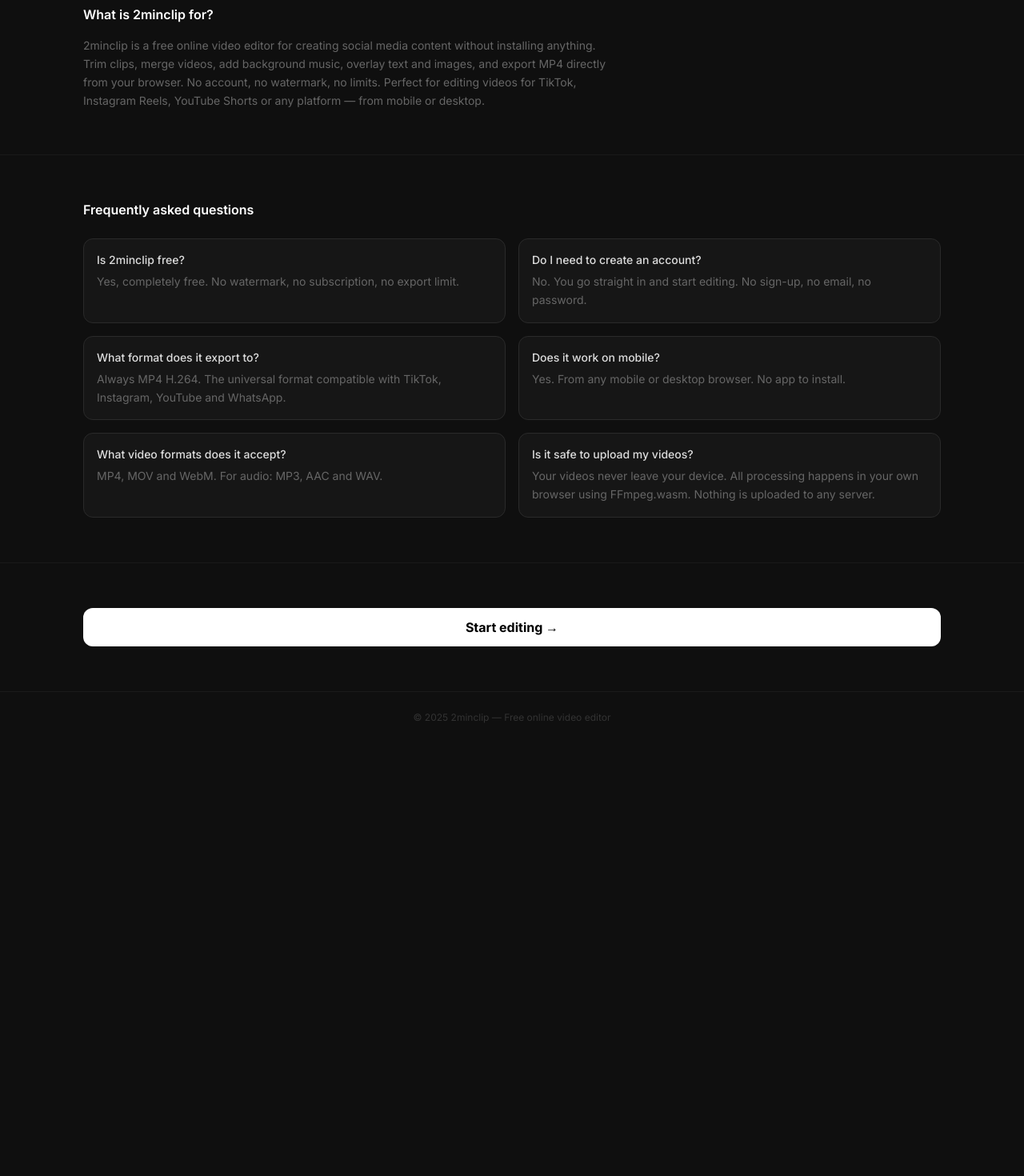
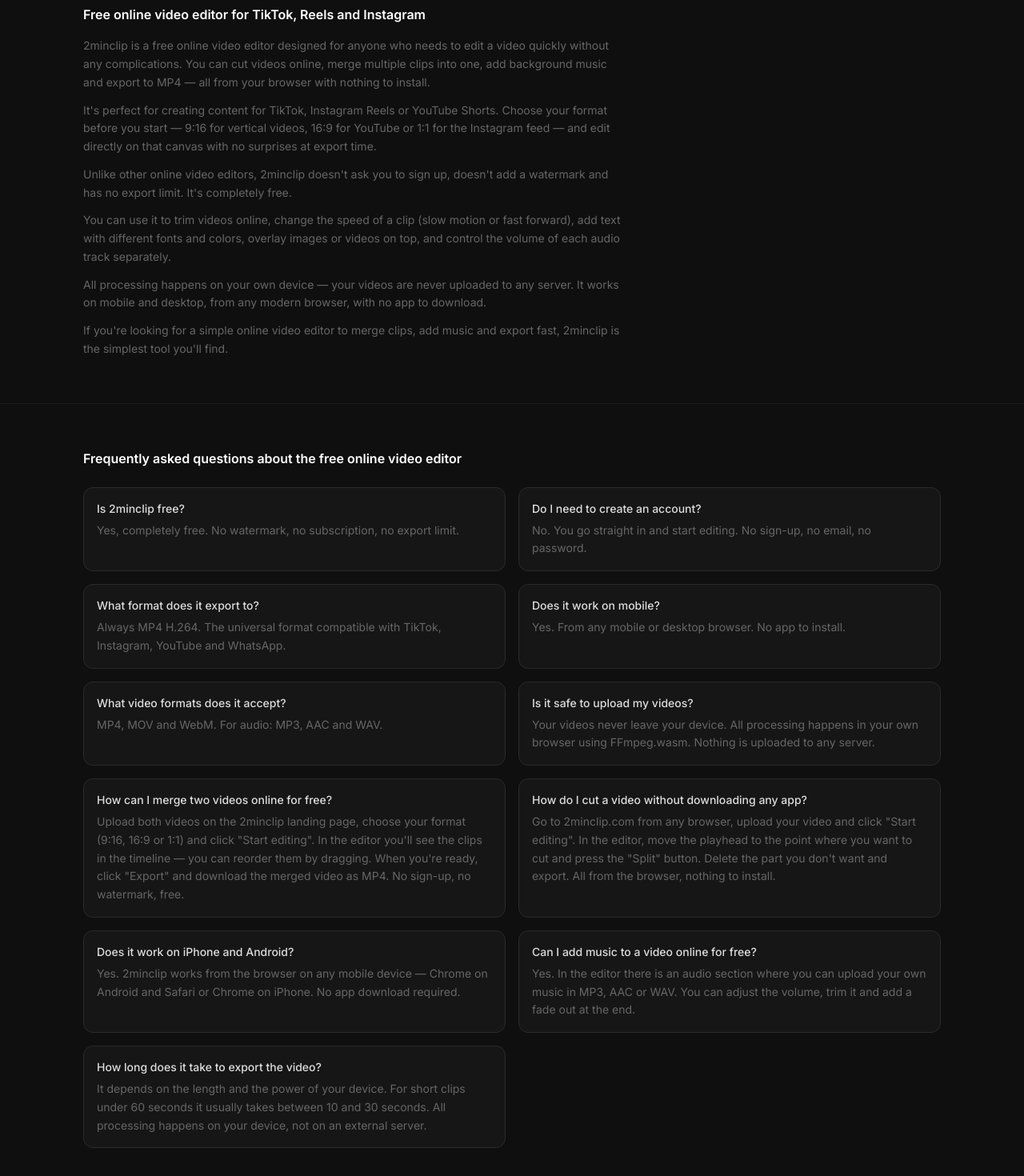
Before and after one commit to gvmaplicaciones/2minclip, a React (Vite) app: page / in a window 1280 px wide. Shown: the part 920-2390 px from the top of the page at 80% size. Before the commit the page ends 1849 px from the top, so only its background shows below. Built offline with nearby package versions, Linux system fonts and the light colour scheme.

Commit message:
implementaciones mejorar SEO

```diff
--- a/src/locales/en.json
+++ b/src/locales/en.json
@@ -23,16 +23,16 @@
     "format_1_1": "1:1 Square",
     "format_warning": "You won't be able to change it once inside",
     "start_editing": "Start editing",
-    "how_title": "How it works",
+    "how_title": "How to cut and merge videos online for free",
     "step1_title": "Choose your video format",
     "step1_desc": "9:16 for TikTok & Reels, 16:9 for YouTube, 1:1 for Instagram. The canvas stays fixed from the start.",
     "step2_title": "Upload and edit your clips",
     "step2_desc": "Cut with precision, reorder by dragging, add music, text and overlays. All from your browser.",
     "step3_title": "Export to MP4",
     "step3_desc": "No watermark, no sign-up, no payment. H.264 MP4 compatible with any platform.",
-    "why_title": "What is 2minclip for?",
-    "why_text": "2minclip is a free online video editor for creating social media content without installing anything. Trim clips, merge videos, add background music, overlay text and images, and export MP4 directly from your browser. No account, no watermark, no limits. Perfect for editing videos for TikTok, Instagram Reels, YouTube Shorts or any platform — from mobile or desktop.",
-    "faq_title": "Frequently asked questions",
+    "why_title": "Free online video editor for TikTok, Reels and Instagram",
+    "why_text": "2minclip is a free online video editor designed for anyone who needs to edit a video quickly without any complications. You can cut videos online, merge multiple clips into one, add background music and export to MP4 — all from your browser with nothing to install.\n\nIt's perfect for creating content for TikTok, Instagram Reels or YouTube Shorts. Choose your format before you start — 9:16 for vertical videos, 16:9 for YouTube or 1:1 for the Instagram feed — and edit directly on that canvas with no surprises at export time.\n\nUnlike other online video editors, 2minclip doesn't ask you to sign up, doesn't add a watermark and has no export limit. It's completely free.\n\nYou can use it to trim videos online, change the speed of a clip (slow motion or fast forward), add text with different fonts and colors, overlay images or videos on top, and control the volume of each audio track separately.\n\nAll processing happens on your own device — your videos are never uploaded to any server. It works on mobile and desktop, from any modern browser, with no app to download.\n\nIf you're looking for a simple online video editor to merge clips, add music and export fast, 2minclip is the simplest tool you'll find.",
+    "faq_title": "Frequently asked questions about the free online video editor",
     "faq_1_q": "Is 2minclip free?",
     "faq_1_a": "Yes, completely free. No watermark, no subscription, no export limit.",
     "faq_2_q": "Do I need to create an account?",
@@ -45,6 +45,16 @@
     "faq_5_a": "MP4, MOV and WebM. For audio: MP3, AAC and WAV.",
     "faq_6_q": "Is it safe to upload my videos?",
     "faq_6_a": "Your videos never leave your device. All processing happens in your own browser using FFmpeg.wasm. Nothing is uploaded to any server.",
+    "faq_7_q": "How can I merge two videos online for free?",
+    "faq_7_a": "Upload both videos on the 2minclip landing page, choose your format (9:16, 16:9 or 1:1) and click \"Start editing\". In the editor you'll see the clips in the timeline — you can reorder them by dragging. When you're ready, click \"Export\" and download the merged video as MP4. No sign-up, no watermark, free.",
+    "faq_8_q": "How do I cut a video without downloading any app?",
+    "faq_8_a": "Go to 2minclip.com from any browser, upload your video and click \"Start editing\". In the editor, move the playhead to the point where you want to cut and press the \"Split\" button. Delete the part you don't want and export. All from the browser, nothing to install.",
+    "faq_9_q": "Does it work on iPhone and Android?",
+    "faq_9_a": "Yes. 2minclip works from the browser on any mobile device — Chrome on Android and Safari or Chrome on iPhone. No app download required.",
+    "faq_10_q": "Can I add music to a video online for free?",
+    "faq_10_a": "Yes. In the editor there is an audio section where you can upload your own music in MP3, AAC or WAV. You can adjust the volume, trim it and add a fade out at the end.",
+    "faq_11_q": "How long does it take to export the video?",
+    "faq_11_a": "It depends on the length and the power of your device. For short clips under 60 seconds it usually takes between 10 and 30 seconds. All processing happens on your device, not on an external server.",
     "feat1": "Trim, merge and reorder clips",
     "feat2": "Add audio, text and images",
     "feat3": "Export to MP4 H.264 with no watermark",
--- a/src/locales/es.json
+++ b/src/locales/es.json
@@ -23,16 +23,16 @@
     "format_1_1": "1:1 Instagram",
     "format_warning": "No podrás cambiarlo una vez dentro",
     "start_editing": "Empezar a editar",
-    "how_title": "Cómo funciona",
+    "how_title": "Cómo cortar y unir vídeos online gratis",
     "step1_title": "Elige el formato de tu vídeo",
     "step1_desc": "9:16 para TikTok y Reels, 16:9 para YouTube, 1:1 para Instagram. El canvas queda fijo desde el principio.",
     "step2_title": "Sube tus clips y edítalos",
     "step2_desc": "Corta con precisión, ordena arrastrando, añade música, texto y overlays. Todo desde el navegador.",
     "step3_title": "Exporta en MP4",
     "step3_desc": "Sin marca de agua, sin registrarte, sin pagar. MP4 H.264 compatible con cualquier plataforma.",
-    "why_title": "Para qué sirve 2minclip",
-    "why_text": "2minclip es un editor de vídeo online gratis para crear contenido para redes sociales sin instalar nada. Puedes recortar clips, unir vídeos, añadir música de fondo, superponer texto e imágenes y exportar en MP4 directamente desde tu navegador. Sin cuenta, sin marca de agua, sin límites. Ideal para editar vídeos para TikTok, Instagram Reels, YouTube Shorts o cualquier plataforma desde el móvil o el ordenador.",
-    "faq_title": "Preguntas frecuentes",
+    "why_title": "Editor de vídeo online para TikTok, Reels e Instagram",
+    "why_text": "2minclip es un editor de vídeo online gratuito pensado para quien necesita editar un vídeo rápido sin complicaciones. Puedes cortar vídeos online, unir varios clips en uno, añadir música de fondo y exportar en MP4, todo desde el navegador y sin instalar nada.\n\nEs perfecto para crear contenido para TikTok, Instagram Reels o YouTube Shorts. Elige el formato antes de empezar — 9:16 para vídeos verticales, 16:9 para YouTube o 1:1 para el feed de Instagram — y edita directamente sobre ese lienzo sin sorpresas al exportar.\n\nA diferencia de otros editores de vídeo online, 2minclip no te pide que te registres, no añade marca de agua y no tiene límite de exportaciones. Es completamente gratis.\n\nPuedes usarlo para recortar vídeos online, cambiar la velocidad de un clip (cámara lenta o rápida), añadir texto con distintas fuentes y colores, superponer imágenes o vídeos encima, y controlar el volumen de cada pista de audio por separado.\n\nTodo el procesamiento ocurre en tu propio dispositivo — tus vídeos nunca se suben a ningún servidor. Funciona en móvil y en ordenador, desde cualquier navegador moderno, sin descargar ninguna aplicación.\n\nSi buscas un editor de vídeo online sencillo para unir clips, añadir música y exportar rápido, 2minclip es la herramienta más simple que encontrarás.",
+    "faq_title": "Preguntas frecuentes sobre el editor de vídeo online gratis",
     "faq_1_q": "¿Es gratis 2minclip?",
     "faq_1_a": "Sí, completamente gratis. Sin marca de agua, sin suscripción, sin límite de exportaciones.",
     "faq_2_q": "¿Necesito crear una cuenta?",
@@ -45,6 +45,16 @@
     "faq_5_a": "MP4, MOV y WebM. Para audio: MP3, AAC y WAV.",
     "faq_6_q": "¿Es seguro subir mis vídeos?",
     "faq_6_a": "Tus vídeos nunca salen de tu dispositivo. Todo el procesamiento ocurre en tu propio navegador con FFmpeg.wasm. No se sube nada a ningún servidor.",
+    "faq_7_q": "¿Cómo puedo unir dos vídeos online gratis?",
+    "faq_7_a": "Sube los dos vídeos en la landing de 2minclip, elige el formato (9:16, 16:9 o 1:1) y pulsa \"Empezar a editar\". En el editor verás los clips en el timeline — puedes reordenarlos arrastrando. Cuando estés listo, pulsa \"Exportar\" y descarga el vídeo unido en MP4. Sin registro, sin marca de agua, gratis.",
+    "faq_8_q": "¿Cómo cortar un vídeo sin descargar ninguna aplicación?",
+    "faq_8_a": "Entra en 2minclip.com desde cualquier navegador, sube tu vídeo y pulsa \"Empezar a editar\". En el editor, mueve el cabezal al punto donde quieres cortar y pulsa el botón \"Dividir\". Elimina la parte que no quieres y exporta. Todo desde el navegador, sin instalar nada.",
+    "faq_9_q": "¿Funciona en iPhone y Android?",
+    "faq_9_a": "Sí. 2minclip funciona desde el navegador de cualquier móvil — Chrome en Android y Safari o Chrome en iPhone. No necesitas descargar ninguna app.",
+    "faq_10_q": "¿Puedo añadir música a un vídeo online gratis?",
+    "faq_10_a": "Sí. En el editor hay una sección de audio donde puedes subir tu propia música en MP3, AAC o WAV. Puedes ajustar el volumen, cortarla y añadir fade out al final.",
+    "faq_11_q": "¿Cuánto tarda en exportar el vídeo?",
+    "faq_11_a": "Depende de la duración y la potencia de tu dispositivo. Para clips cortos de menos de 60 segundos suele tardar entre 10 y 30 segundos. Todo el procesamiento ocurre en tu dispositivo, no en un servidor externo.",
     "feat1": "Corta, une y reordena clips",
     "feat2": "Añade audio, texto e imágenes",
     "feat3": "Exporta en MP4 H.264 sin marca de agua",
--- a/src/pages/Landing.jsx
+++ b/src/pages/Landing.jsx
@@ -291,7 +291,11 @@
             <h2 id="why-heading" className="text-base font-semibold text-white mb-4">
               {t('landing.why_title')}
             </h2>
-            <p className="text-sm text-[#666] leading-relaxed max-w-2xl">{t('landing.why_text')}</p>
+            <div className="space-y-3 max-w-2xl">
+              {t('landing.why_text').split('\n\n').map((para, i) => (
+                <p key={i} className="text-sm text-[#666] leading-relaxed">{para}</p>
+              ))}
+            </div>
           </div>
         </section>
 
@@ -302,7 +306,7 @@
               {t('landing.faq_title')}
             </h2>
             <dl className="grid md:grid-cols-2 gap-4">
-              {[1, 2, 3, 4, 5, 6].map((n) => (
+              {[1, 2, 3, 4, 5, 6, 7, 8, 9, 10, 11].map((n) => (
                 <article key={n} className="bg-[#161616] border border-[#2a2a2a] rounded-xl px-4 py-4">
                   <dt className="text-sm font-medium text-[#ddd] mb-1.5">{t(`landing.faq_${n}_q`)}</dt>
                   <dd className="text-sm text-[#666] leading-relaxed">{t(`landing.faq_${n}_a`)}</dd>
```
Also changed, not shown: 1 other file (tests, documents, lock files or other folders).
